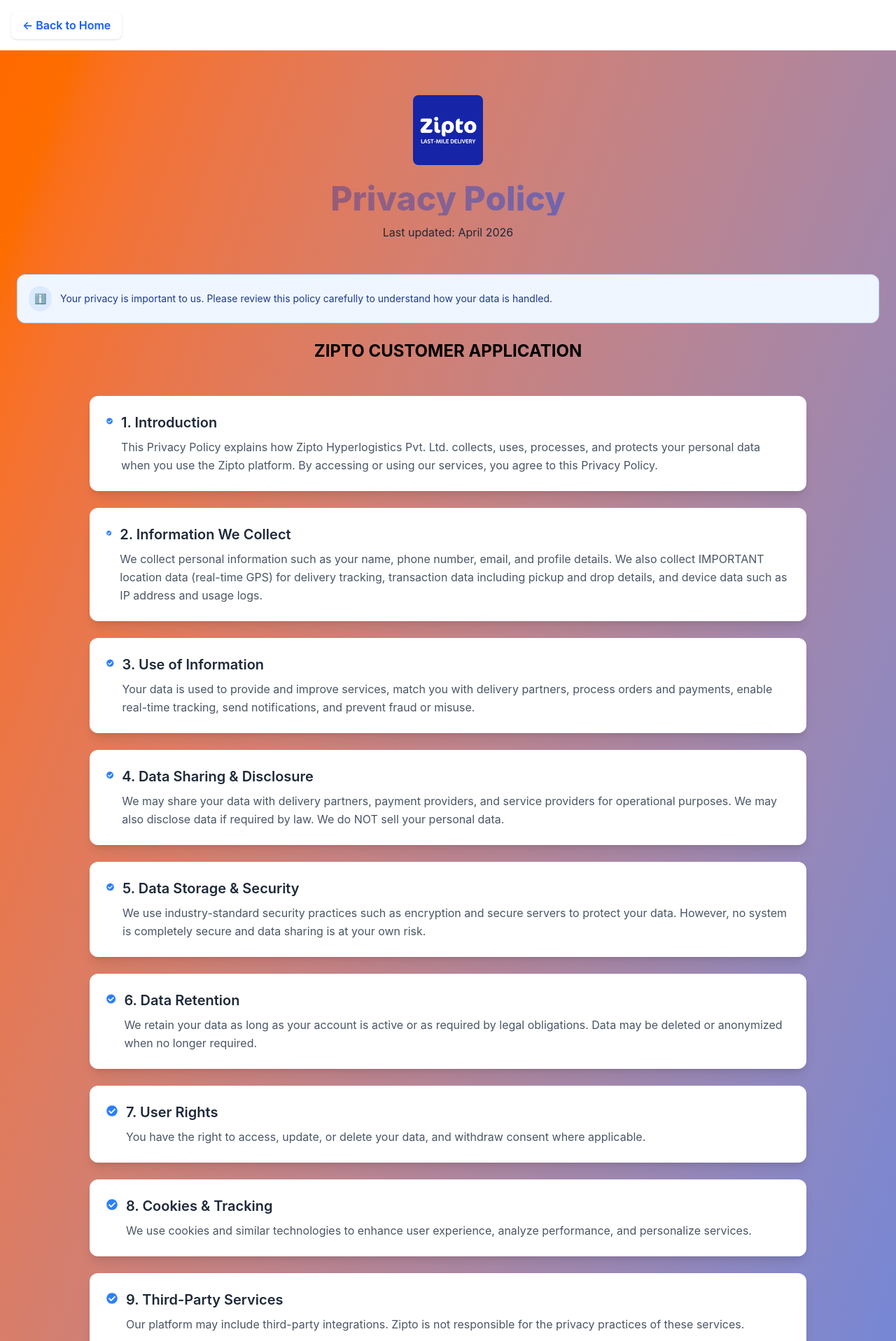
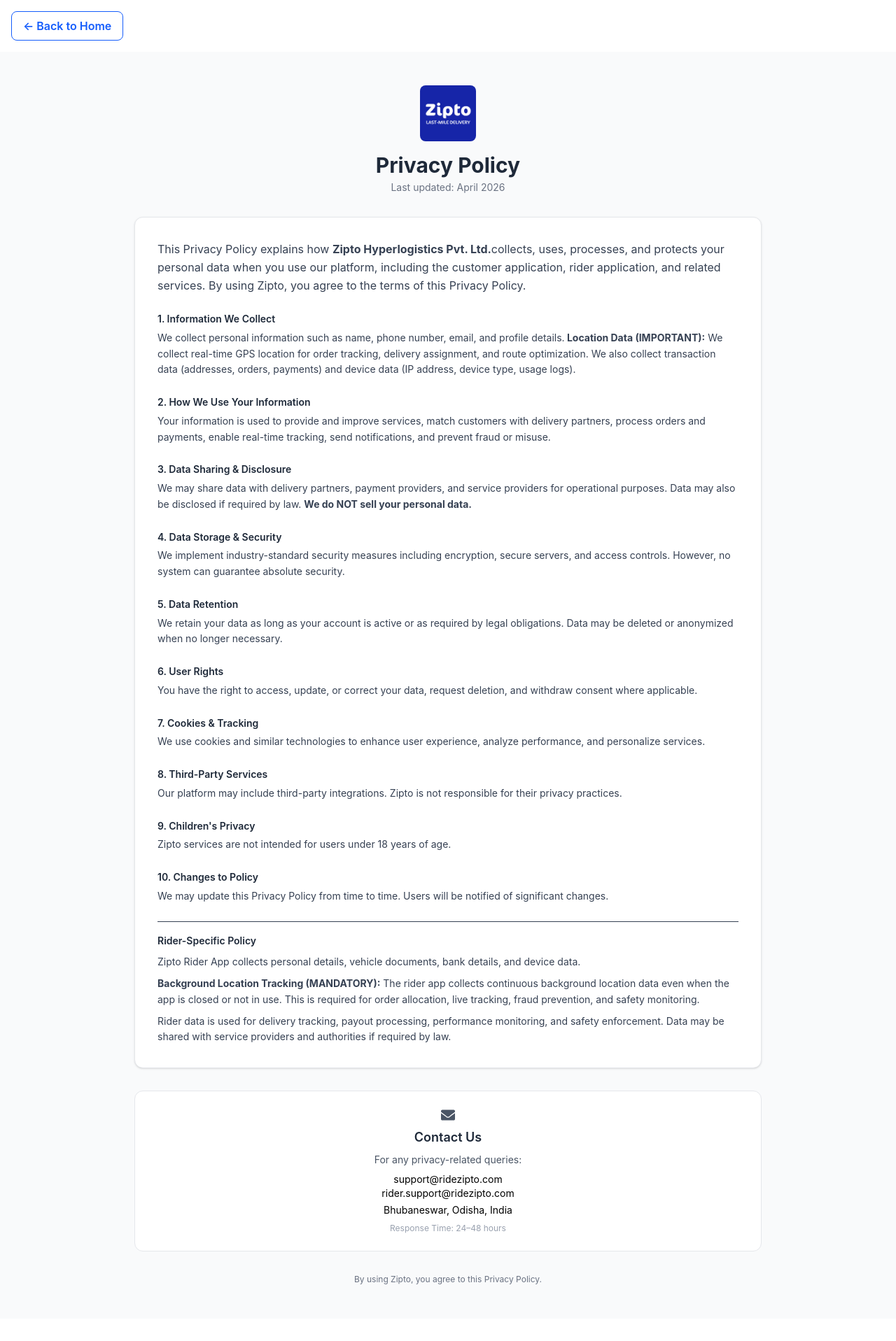
Before and after one commit to ridezipto-app/Zipto-Website, a React (Vite) app in the folder Frontend/: page /privacy-policy in a window 1280 px wide. Shown: the top 1917 px of the page at 70% size. After the commit the page ends 1885 px from the top, so only its background shows below. Built offline with nearby package versions, Linux system fonts and the light colour scheme.

Commit message:
Update PrivacyPolicy.jsx

```diff
--- a/Frontend/src/pages/PrivacyPolicy.jsx
+++ b/Frontend/src/pages/PrivacyPolicy.jsx
@@ -1,5 +1,5 @@
 import React, { useEffect } from "react";
-import { FaCheckCircle, FaEnvelope } from "react-icons/fa";
+import { FaEnvelope } from "react-icons/fa";
 import ziptoLogo from "../assets/zipto.jpeg";
 import { useNavigate } from "react-router-dom";
 
@@ -10,183 +10,173 @@
     window.scrollTo(0, 0);
   }, []);
 
-  const sections = [
-    {
-      title: "1. Introduction",
-      text: `This Privacy Policy explains how Zipto Hyperlogistics Pvt. Ltd. collects, uses, processes, and protects your personal data when you use the Zipto platform. By accessing or using our services, you agree to this Privacy Policy.`,
-    },
-    {
-      title: "2. Information We Collect",
-      text: `We collect personal information such as your name, phone number, email, and profile details. We also collect IMPORTANT location data (real-time GPS) for delivery tracking, transaction data including pickup and drop details, and device data such as IP address and usage logs.`,
-    },
-    {
-      title: "3. Use of Information",
-      text: `Your data is used to provide and improve services, match you with delivery partners, process orders and payments, enable real-time tracking, send notifications, and prevent fraud or misuse.`,
-    },
-    {
-      title: "4. Data Sharing & Disclosure",
-      text: `We may share your data with delivery partners, payment providers, and service providers for operational purposes. We may also disclose data if required by law. We do NOT sell your personal data.`,
-    },
-    {
-      title: "5. Data Storage & Security",
-      text: `We use industry-standard security practices such as encryption and secure servers to protect your data. However, no system is completely secure and data sharing is at your own risk.`,
-    },
-    {
-      title: "6. Data Retention",
-      text: `We retain your data as long as your account is active or as required by legal obligations. Data may be deleted or anonymized when no longer required.`,
-    },
-    {
-      title: "7. User Rights",
-      text: `You have the right to access, update, or delete your data, and withdraw consent where applicable.`,
-    },
-    {
-      title: "8. Cookies & Tracking",
-      text: `We use cookies and similar technologies to enhance user experience, analyze performance, and personalize services.`,
-    },
-    {
-      title: "9. Third-Party Services",
-      text: `Our platform may include third-party integrations. Zipto is not responsible for the privacy practices of these services.`,
-    },
-    {
-      title: "10. Children's Privacy",
-      text: `Zipto services are not intended for users under 18 years of age.`,
-    },
-    {
-      title: "11. Changes to Policy",
-      text: `We may update this Privacy Policy from time to time. Users will be notified of significant changes.`,
-    },
-  ];
-
-  const riderSections = [
-    {
-      title: "1. Information We Collect",
-      text: `We collect personal details, vehicle documents, bank details, device data, and live as well as background location data.`,
-    },
-    {
-      title: "2. Background Location Tracking ⚠️",
-      text: `Zipto Rider App collects continuous background location data even when the app is closed or not in use. This is mandatory for order allocation, live tracking, fraud prevention, and safety monitoring.`,
-    },
-    {
-      title: "3. Use of Data",
-      text: `Data is used for order assignment, delivery tracking, payout processing, performance monitoring, and ensuring platform safety.`,
-    },
-    {
-      title: "4. Data Sharing",
-      text: `We may share rider data with service providers, payment partners, and authorities if required by law. We do not sell personal data.`,
-    },
-    {
-      title: "5. Data Retention",
-      text: `Rider data is retained as long as required for operations and legal compliance.`,
-    },
-    {
-      title: "6. Security",
-      text: `We implement security measures but cannot guarantee absolute protection.`,
-    },
-    {
-      title: "7. Rider Rights",
-      text: `Riders can request access, correction, or deletion of their data.`,
-    },
-  ];
-
   return (
     <>
       {/* Back Button */}
       <div className="p-4">
         <button
           onClick={() => navigate("/")}
-          className="flex items-center gap-2 bg-white text-blue-600 font-semibold px-4 py-2 rounded-lg shadow hover:bg-blue-50 transition"
+          className="flex items-center gap-2 bg-white text-blue-600 font-semibold px-4 py-2 rounded-lg border hover:bg-blue-50 transition"
         >
           ← Back to Home
         </button>
       </div>
 
-      <div className="min-h-screen bg-gradient-to-br from-orange-500 to-blue-500 py-16 px-6">
+      <div className="min-h-screen bg-gray-50 py-12 px-4">
 
         {/* Logo */}
-        <div className="flex justify-center mb-6">
-          <img src={ziptoLogo} alt="Zipto Logo" className="h-25 w-25 rounded-lg" />
+        <div className="flex justify-center mb-4">
+          <img
+            src={ziptoLogo}
+            alt="Zipto Logo"
+            className="h-20 w-20 rounded-lg"
+          />
         </div>
 
         {/* Title */}
-        <div className="text-center mb-12">
-          <h1 className="text-5xl font-extrabold bg-gradient-to-r from-orange-700 to-blue-600 bg-clip-text text-transparent">
+        <div className="text-center mb-8">
+          <h1 className="text-3xl font-bold text-gray-800">
             Privacy Policy
           </h1>
-          <p className="text-gray-800 mt-3">
+          <p className="text-gray-500 mt-1 text-sm">
             Last updated: April 2026
           </p>
         </div>
 
-        {/* Info Box */}
-        <div className="bg-blue-50 border border-blue-200 rounded-xl p-4 text-blue-900 text-sm mb-6 flex items-center gap-3">
-          <div className="bg-blue-100 text-blue-600 p-2 rounded-full">
-            ℹ️
-          </div>
+        {/* MAIN CARD */}
+        <div className="max-w-4xl mx-auto bg-white border border-gray-200 rounded-xl p-8 shadow-sm">
+
+          {/* Intro */}
+          <p className="text-gray-700 mb-6 leading-relaxed">
+            This Privacy Policy explains how <strong>Zipto Hyperlogistics Pvt. Ltd.</strong>
+            collects, uses, processes, and protects your personal data when you use our platform,
+            including the customer application, rider application, and related services.
+            By using Zipto, you agree to the terms of this Privacy Policy.
+          </p>
+
+          {/* Sections */}
+          <div className="space-y-6 text-gray-700 text-sm leading-relaxed">
+
+            <div>
+              <h2 className="font-semibold text-gray-800 mb-1">1. Information We Collect</h2>
               <p>
-            Your privacy is important to us. Please review this policy carefully to understand how your data is handled.
+                We collect personal information such as name, phone number, email, and profile details.
+                <strong> Location Data (IMPORTANT):</strong> We collect real-time GPS location for order tracking,
+                delivery assignment, and route optimization. We also collect transaction data (addresses, orders, payments)
+                and device data (IP address, device type, usage logs).
               </p>
             </div>
 
-        {/* CUSTOMER POLICY */}
-        <div className="max-w-5xl mx-auto grid gap-6">
-          <h2 className="text-2xl font-bold text-center mb-6">
-            ZIPTO CUSTOMER APPLICATION
+            <div>
+              <h2 className="font-semibold text-gray-800 mb-1">2. How We Use Your Information</h2>
+              <p>
+                Your information is used to provide and improve services, match customers with delivery partners,
+                process orders and payments, enable real-time tracking, send notifications, and prevent fraud or misuse.
+              </p>
+            </div>
+
+            <div>
+              <h2 className="font-semibold text-gray-800 mb-1">3. Data Sharing & Disclosure</h2>
+              <p>
+                We may share data with delivery partners, payment providers, and service providers for operational purposes.
+                Data may also be disclosed if required by law. <strong>We do NOT sell your personal data.</strong>
+              </p>
+            </div>
+
+            <div>
+              <h2 className="font-semibold text-gray-800 mb-1">4. Data Storage & Security</h2>
+              <p>
+                We implement industry-standard security measures including encryption, secure servers, and access controls.
+                However, no system can guarantee absolute security.
+              </p>
+            </div>
+
+            <div>
+              <h2 className="font-semibold text-gray-800 mb-1">5. Data Retention</h2>
+              <p>
+                We retain your data as long as your account is active or as required by legal obligations.
+                Data may be deleted or anonymized when no longer necessary.
+              </p>
+            </div>
+
+            <div>
+              <h2 className="font-semibold text-gray-800 mb-1">6. User Rights</h2>
+              <p>
+                You have the right to access, update, or correct your data, request deletion, and withdraw consent where applicable.
+              </p>
+            </div>
+
+            <div>
+              <h2 className="font-semibold text-gray-800 mb-1">7. Cookies & Tracking</h2>
+              <p>
+                We use cookies and similar technologies to enhance user experience, analyze performance, and personalize services.
+              </p>
+            </div>
+
+            <div>
+              <h2 className="font-semibold text-gray-800 mb-1">8. Third-Party Services</h2>
+              <p>
+                Our platform may include third-party integrations. Zipto is not responsible for their privacy practices.
+              </p>
+            </div>
+
+            <div>
+              <h2 className="font-semibold text-gray-800 mb-1">9. Children's Privacy</h2>
+              <p>
+                Zipto services are not intended for users under 18 years of age.
+              </p>
+            </div>
+
+            <div>
+              <h2 className="font-semibold text-gray-800 mb-1">10. Changes to Policy</h2>
+              <p>
+                We may update this Privacy Policy from time to time. Users will be notified of significant changes.
+              </p>
+            </div>
+
+            {/* Rider Section */}
+            <div className="pt-4 border-t">
+              <h2 className="font-semibold text-gray-800 mb-2">
+                Rider-Specific Policy
               </h2>
 
-          {sections.map((item, index) => (
-            <div key={index} className="bg-white shadow-lg rounded-xl p-6 hover:shadow-2xl transition">
-              <div className="flex items-start gap-3">
-                <FaCheckCircle className="text-blue-500 mt-1" />
-                <div>
-                  <h3 className="text-xl font-semibold text-gray-800">
-                    {item.title}
-                  </h3>
-                  <p className="text-gray-600 mt-2 leading-relaxed">
-                    {item.text}
+              <p>
+                Zipto Rider App collects personal details, vehicle documents, bank details, and device data.
+              </p>
+
+              <p className="mt-2">
+                <strong>Background Location Tracking (MANDATORY):</strong> The rider app collects continuous
+                background location data even when the app is closed or not in use. This is required for
+                order allocation, live tracking, fraud prevention, and safety monitoring.
+              </p>
+
+              <p className="mt-2">
+                Rider data is used for delivery tracking, payout processing, performance monitoring, and safety enforcement.
+                Data may be shared with service providers and authorities if required by law.
               </p>
             </div>
+
           </div>
         </div>
-          ))}
+
+        {/* Contact Section */}
+        <div className="max-w-4xl mx-auto mt-8 bg-white border border-gray-200 rounded-xl p-6 text-center">
+          <FaEnvelope className="text-xl mx-auto mb-2 text-gray-600" />
+          <h2 className="text-lg font-semibold text-gray-800 mb-2">
+            Contact Us
+          </h2>
+          <p className="text-sm text-gray-600">
+            For any privacy-related queries:
+          </p>
+          <p className="text-sm mt-2">support@ridezipto.com</p>
+          <p className="text-sm">rider.support@ridezipto.com</p>
+          <p className="text-sm mt-1">Bhubaneswar, Odisha, India</p>
+          <p className="text-xs text-gray-400 mt-2">Response Time: 24–48 hours</p>
         </div>
 
-        {/* RIDER POLICY */}
-        <div className="max-w-5xl mx-auto grid gap-6 mt-16">
-          <h2 className="text-2xl font-bold text-center">
-            ZIPTO RIDER APPLICATION
-          </h2>
-
-          {riderSections.map((item, index) => (
-            <div key={index} className="bg-white shadow-lg rounded-xl p-6 hover:shadow-2xl transition">
-              <div className="flex items-start gap-3">
-                <FaCheckCircle className="text-orange-500 mt-1" />
-                <div>
-                  <h3 className="text-xl font-semibold text-gray-800">
-                    {item.title}
-                  </h3>
-                  <p className="text-gray-600 mt-2 leading-relaxed">
-                    {item.text}
-                  </p>
-                </div>
-              </div>
-            </div>
-          ))}
-        </div>
-
-        {/* Contact */}
-        <div className="mt-12 bg-gradient-to-r from-blue-600 to-orange-500 text-white rounded-2xl p-8 text-center">
-          <FaEnvelope className="text-3xl mx-auto mb-4" />
-          <h2 className="text-2xl font-semibold mb-3">Contact Us</h2>
-          <p className="opacity-90 mb-4">
-            For any privacy-related queries, contact us.
-          </p>
-          <p>Email: support@ridezipto.com</p>
-          <p>Rider Email: rider.support@ridezipto.com</p>
-          <p>Bhubaneswar, Odisha</p>
-        </div>
-
-        <p className="text-center text-gray-800 mt-10 text-sm">
-          🛡️ By using Zipto, you agree to this Privacy Policy.
+        {/* Footer */}
+        <p className="text-center text-gray-500 mt-8 text-xs">
+          By using Zipto, you agree to this Privacy Policy.
         </p>
 
       </div>
```
Lines whose indentation alone changed are shown as unchanged.
